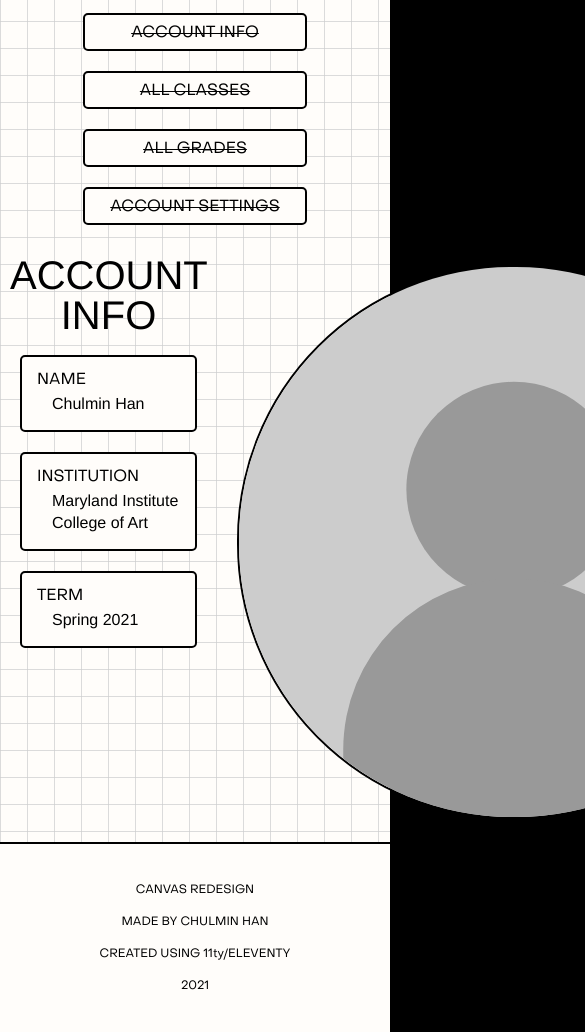
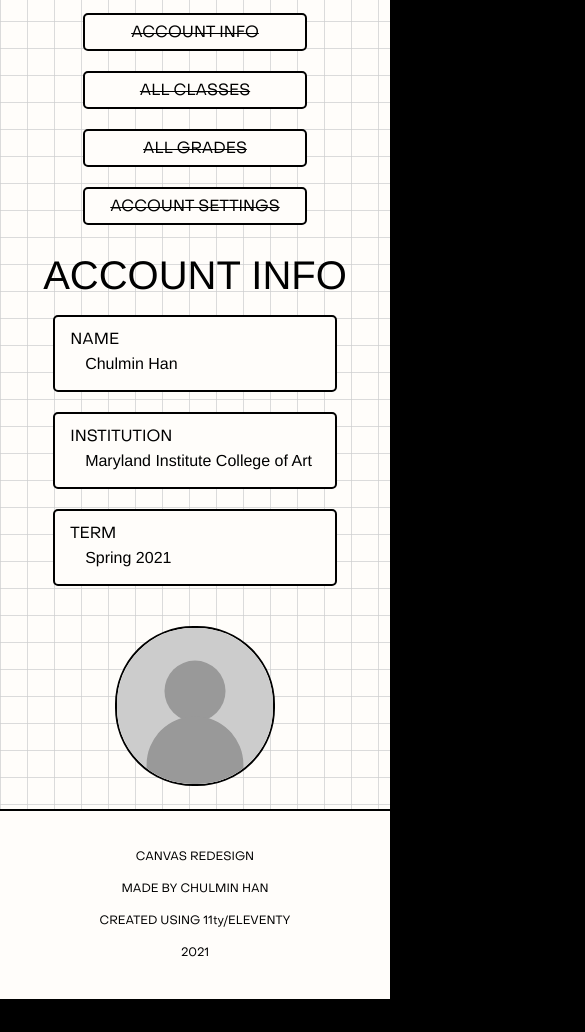
Before and after one commit to chwmn/Canvas_Redesign, an Eleventy site: page src/profile.html in a window 390 px wide. Shown: the part 537-1569 px from the top of the page, 585 px wide, since content can reach past the window. After the commit the page ends 1536 px from the top, so only its background shows below. Built offline with nearby package versions, Linux system fonts and the light colour scheme; Eleventy itself is replaced by a stand-in of ours; files that its build step writes are made by us from their sources; files whose address does not match are found by name; a web font is replaced by a local one.

Commit message:
adding mobile response to profile picture

```diff
--- a/src/sass/partials/profile.scss
+++ b/src/sass/partials/profile.scss
@@ -7,9 +7,9 @@
     object-fit: cover;
 
     img {
-      width: 550px;
-      height: 550px;
-      border-radius: 275px;
+      width: 40vw;
+      height: 40vw;
+      border-radius: 20vw;
       border: 2px solid var(--content-text-color);
       object-fit: cover;
     }
@@ -19,3 +19,10 @@
 .crossed {
   text-decoration: solid line-through var(--content-text-color) 1px;
 }
+
+@media screen and (max-width: 1350px) {
+  .profile {
+    flex-wrap: wrap;
+    justify-content: center;
+  }
+}
```
Also changed, not shown: src/css/styles.css, 1 other file.
